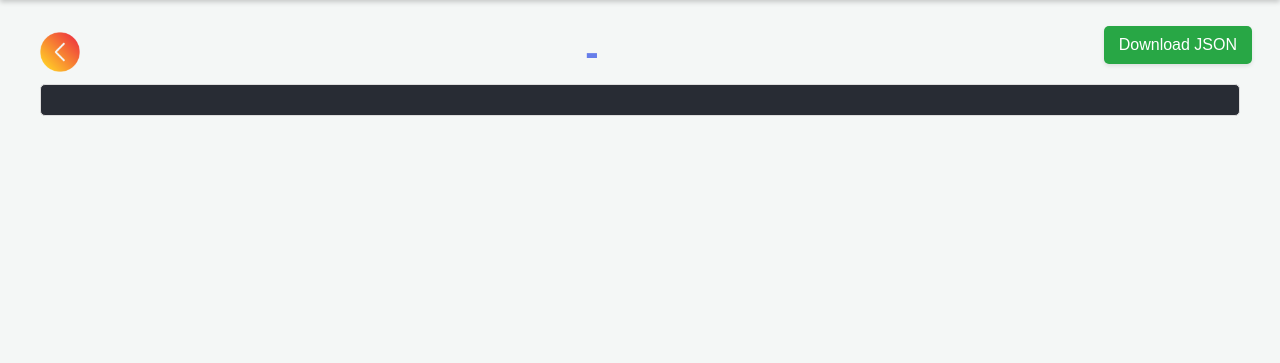
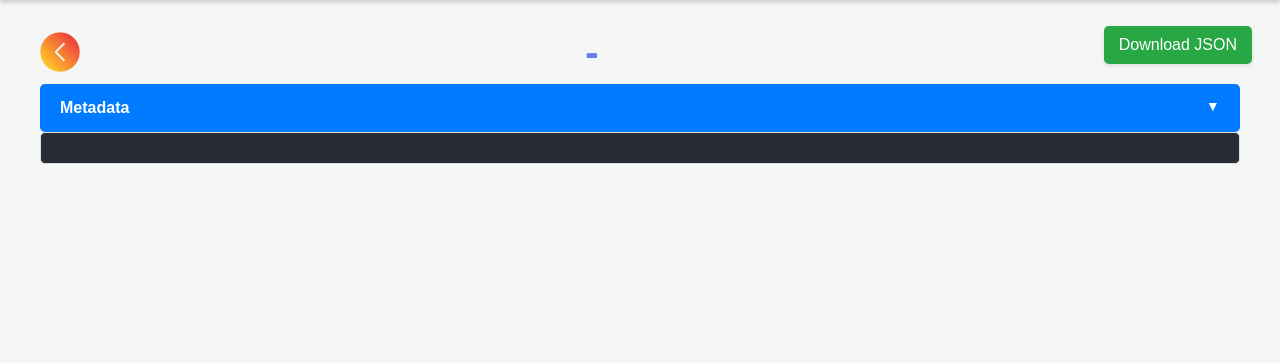
Before and after one commit to AfroDizzzy/FhirMD_FrontEnd, a Django app: template frontend/templates/frontend/json_detail.html in a window 1280 px wide. Shown: the part 87-450 px from the top of the page. Run offline with Django 5.2, Linux system fonts and the light colour scheme; the template is opened without the code that fills it, so the values that code supplies are empty; some libraries are stand-ins or nearby versions.

Commit message:
added metadata to json details area (#3)

```diff
--- a/frontend/static/frontend/jsonDetailStyle.css
+++ b/frontend/static/frontend/jsonDetailStyle.css
@@ -70,3 +70,85 @@
   background: none !important; /* Remove highlight.js default background if it conflicts */
   padding: 0 !important; /* Remove highlight.js default padding if it conflicts */
 }
+
+.metadata-heading {
+  font-weight: bold;
+  color: var(--text-colour-secondary);
+}
+
+.collapsible-button {
+  content: "▲";
+  width: 100%;
+  padding: 15px 20px;
+  background: #007bff;
+  color: white;
+  border: none;
+  border-radius: 5px;
+  cursor: pointer;
+  font-size: 16px;
+  font-weight: bold;
+  display: flex;
+  justify-content: space-between;
+  align-items: center;
+  transition: background-color 0.3s ease;
+}
+
+.collapsible-button:hover {
+  background: #0056b3;
+}
+
+.collapsible-button::after {
+  content: "▲";
+  font-size: 14px;
+  transition: transform 0.3s ease;
+}
+
+.collapsible-button.collapsed::after {
+  transform: rotate(-180deg);
+}
+
+.item-metadata {
+  padding: 20px;
+  background: white;
+  transition: all 0.5s ease;
+  overflow: hidden;
+  max-height: 100%;
+}
+
+.item-metadata.collapsed {
+  max-height: 0;
+  padding-top: 0;
+  padding-bottom: 0;
+  opacity: 0;
+  transition: all 0.5s ease;
+}
+
+.metadata-heading {
+  margin: 0 0 15px 0;
+  color: #333;
+  font-size: 20px;
+}
+
+.item-metadata p {
+  margin: 8px 0;
+  color: #555;
+  font-size: 12px;
+}
+
+.item-metadata strong {
+  color: #333;
+}
+
+.item-metadata ul {
+  margin: 5px 0 15px 20px;
+  color: #555;
+}
+
+.item-metadata li {
+  margin: 5px 0;
+  font-size: 12px;
+}
+
+.metadata-value {
+  font-size: small;
+}
--- a/frontend/templates/frontend/json_detail.html
+++ b/frontend/templates/frontend/json_detail.html
@@ -14,6 +14,76 @@
         <h2 class="sections-details-page-header-text">{{ resource_type }} - {{ DisplayName }}</h2>
         <div class="json-details-heading-div">
           <button id="downloadJson" class="download-button">Download JSON</button>
+        </div>
+      </div>
+      <div class="metadata-information">
+        <button type="button" class="collapsible-button collapsed">Metadata</button>
+        <div class="item-metadata collapsed">
+          {% if not file_metadata %}<h6 class="metadata-label">No Metadata Avaliable</h6>{% endif %}
+          {% if file_metadata.Author %}
+            <div class="metadata-field">
+              <h6 class="metadata-label">Author:</h6>
+              <p class="metadata-value">{{ file_metadata.Author|escape }}</p>
+            </div>
+          {% endif %}
+          {# Implementation Guides Section #}
+          {% if file_metadata.Parsed_IG_Notations %}
+            <div class="metadata-field">
+              <h6 class="metadata-label">Implementation Guides:</h6>
+              <ul class="ig-list">
+                {% for ig in file_metadata.Parsed_IG_Notations %}
+                  <li class="ig-item">
+                    {{ ig.name|escape }}
+                    {% if ig.version %}: {{ ig.version|escape }}{% endif %}
+                  </li>
+                {% endfor %}
+              </ul>
+            </div>
+          {% elif file_metadata.IG or file_metadata.IG_Version %}
+            {# Fallback to legacy IG fields for transition period #}
+            {% if file_metadata.IG %}
+              <div class="metadata-field">
+                <h6 class="metadata-label">IG:</h6>
+                <p class="metadata-value">{{ file_metadata.IG|escape }}</p>
+              </div>
+            {% endif %}
+            {% if file_metadata.IG_Version %}
+              <div class="metadata-field">
+                <h6 class="metadata-label">IG Version:</h6>
+                <p class="metadata-value">{{ file_metadata.IG_Version|escape }}</p>
+              </div>
+            {% endif %}
+          {% endif %}
+          {% if file_metadata.PHI_Check %}
+            <div class="metadata-field">
+              <h6 class="metadata-label">PHI Check:</h6>
+              <p class="metadata-value">{{ file_metadata.PHI_Check|escape }}</p>
+            </div>
+          {% endif %}
+          {% if file_metadata.Valid_Reference_values %}
+            <div class="metadata-field">
+              <h6 class="metadata-label">Valid Reference Values:</h6>
+              <p class="metadata-value">{{ file_metadata.Valid_Reference_values|escape }}</p>
+            </div>
+          {% endif %}
+          {% if file_metadata.Placeholder1 %}
+            <div class="metadata-field">
+              <h6 class="metadata-label">Placeholder1:</h6>
+              <p class="metadata-value">{{ file_metadata.Placeholder1|escape }}</p>
+            </div>
+          {% endif %}
+          {% if file_metadata.Placeholder2 %}
+            <div class="metadata-field">
+              <h6 class="metadata-label">Placeholder2:</h6>
+              <p class="metadata-value">{{ file_metadata.Placeholder2|escape }}</p>
+            </div>
+          {% endif %}
+          {% if file_metadata.Notes %}
+            <div class="metadata-field">
+              <h6 class="metadata-label">Notes:</h6>
+              <p class="metadata-value">{{ file_metadata.Notes|escape }}</p>
+            </div>
+          {% endif %}
         </div>
       </div>
       {# The <pre><code> block for highlighted JSON #}
@@ -42,5 +112,23 @@
     document.body.removeChild(a);
     URL.revokeObjectURL(url); // Clean up the URL object
   });
+
+  document.addEventListener('DOMContentLoaded', function() {
+            const button = document.querySelector('.collapsible-button');
+            const metadata = document.querySelector('.item-metadata');
+            let isCollapsed = true;
+
+            button.addEventListener('click', function() {
+                isCollapsed = !isCollapsed;
+
+                if (isCollapsed) {
+                    metadata.classList.add('collapsed');
+                    button.classList.add('collapsed');
+                } else {
+                    metadata.classList.remove('collapsed');
+                    button.classList.remove('collapsed');
+                }
+            });
+        });
   </script>
 {% endblock content %}
--- a/frontend/views/jsonDetail.py
+++ b/frontend/views/jsonDetail.py
@@ -8,19 +8,23 @@ def json_detail(request, item_id):
     Displays the pretty-formatted JSON for a specific item by its ID.
     """
     found_item = None
+    metadata = None
     for item in SAMPLE_ITEMS:
         # Assuming each item has a unique 'id' field
         if 'id' in item and item['id'] == item_id:
             found_item = item
             break
 
+        metadata = item.get('file_metadata')
+    print(metadata)
     if found_item:
         pretty_json = json.dumps(found_item, indent=4)
         context = {
             'item_id': item_id,
             'DisplayName': item_id.replace('-', ' ').replace('_', ' ').title(),
             'pretty_json': pretty_json,
-            'resource_type': found_item.get('resourceType', 'N/A')
+            'resource_type': found_item.get('resourceType', 'N/A'),
+            'file_metadata': metadata
         }
         return render(request, 'frontend/json_detail.html', context)
     else:
```
